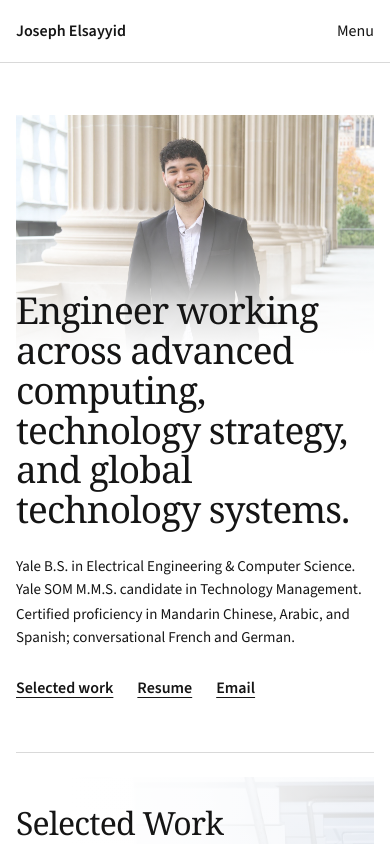
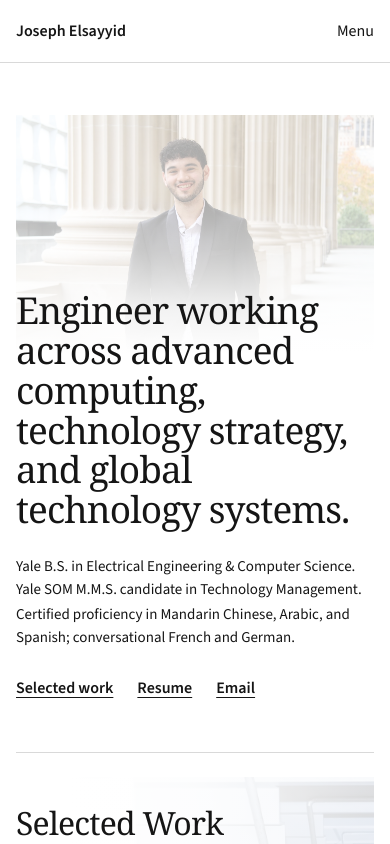
Before and after one commit to jelsayyid/personal_website, a Next.js app: page / in a window 390 px wide. Shown: the top 844 px of the page. Built offline with nearby package versions, Linux system fonts and the light colour scheme.

Commit message:
Fade hero image on desktop and mobile

```diff
--- a/app/globals.css
+++ b/app/globals.css
@@ -190,7 +190,7 @@ h1 {
 .hero-image {
   object-fit: cover;
   object-position: center;
-  opacity: 0.72;
+  opacity: 0.35;
 }
 
 .section-block {
@@ -536,10 +536,6 @@ h1 {
     );
   }
 
-  .hero-image {
-    opacity: 0.82;
-  }
-
   .section-backdrop {
     top: 24px;
     right: -14%;
```
